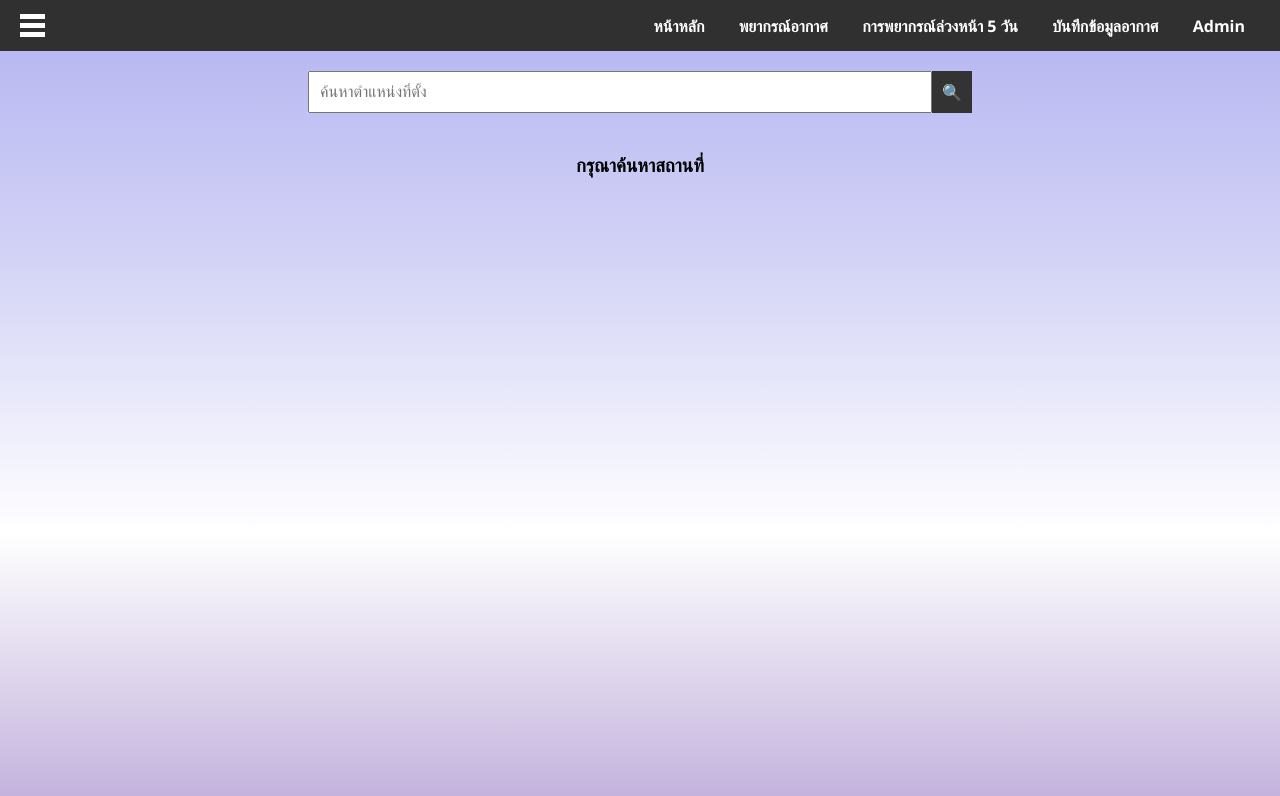
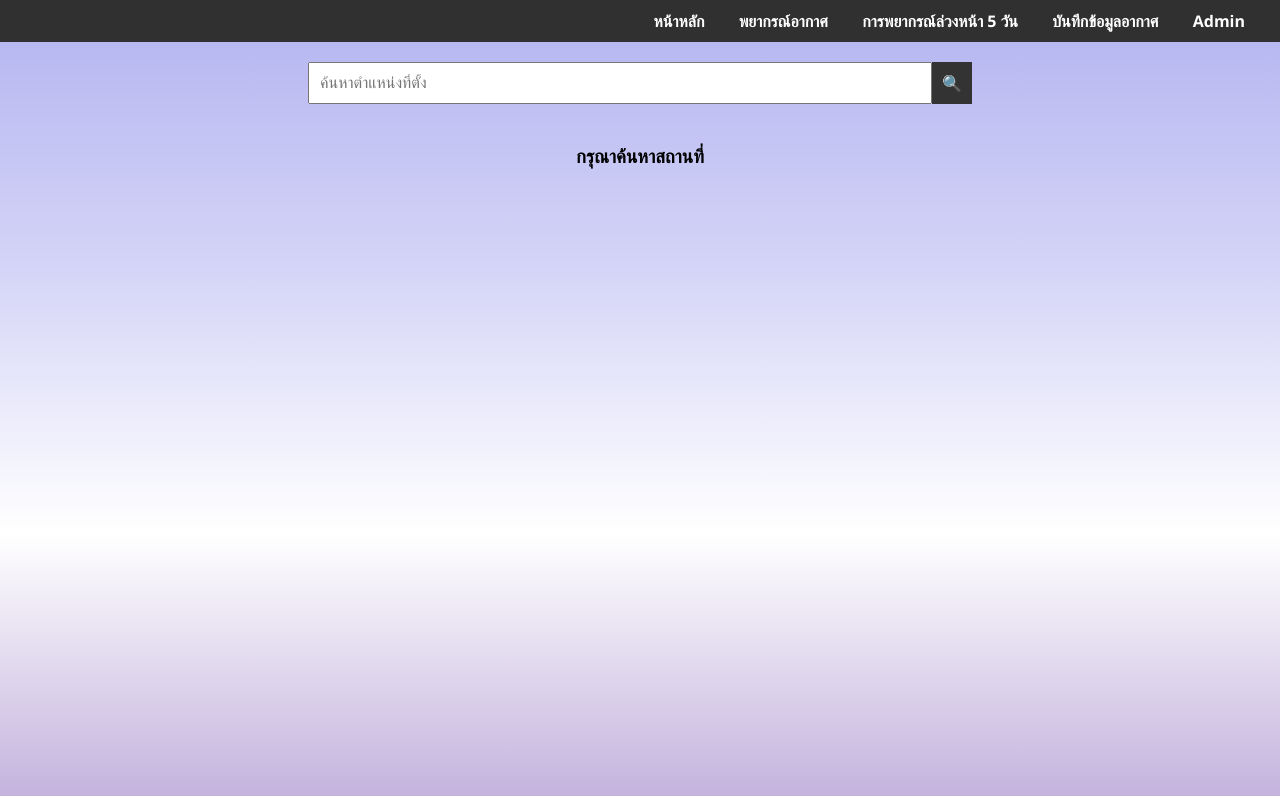
Before and after one commit to kunpriyaa/kunpriyaa-WEATHER_ALERT_SYSTEM, a website: page frontend/pages/weather-10days.html in a window 1280 px wide. Drawn offline with Linux system fonts and the light colour scheme.

Commit message:
แก้ไขแถบบาร์

```diff
--- a/frontend/pages/weather-10days.html
+++ b/frontend/pages/weather-10days.html
@@ -61,9 +61,7 @@
 <body>
     <div class="navbar">
         <div class="menu-icon" id="menu-icon">
-            <span class="bar"></span>
-            <span class="bar"></span>
-            <span class="bar"></span>
+
         </div>
         <div class="menu-links">
             <a href="/" id="home-link">หน้าหลัก</a>
```
Also changed, not shown: frontend/index.html (+1 -3 lines), frontend/pages/weather-5days.html (+1 -3 lines), frontend/pages/weather-data-entry.html (+1 -3 lines), frontend/pages/weather-forecast.html (+1 -3 lines), frontend/pages/weather.html (+1 -3 lines).
